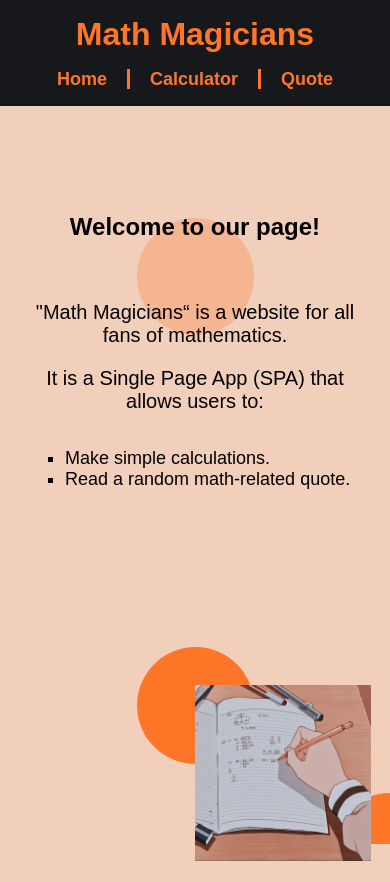
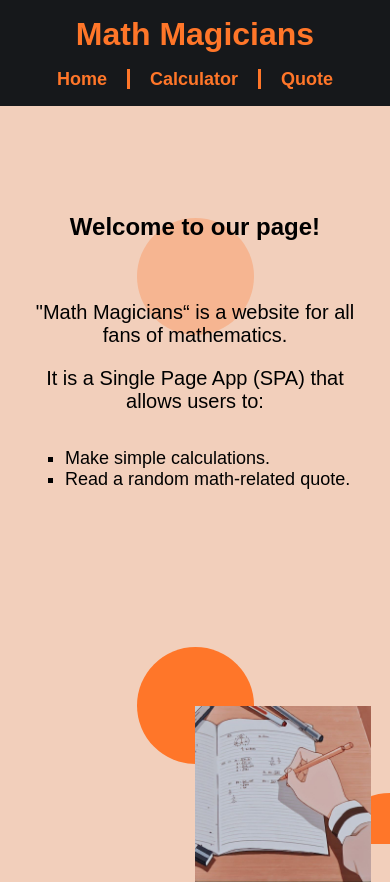
Before and after one commit to NatiG25/math-magicians, a React (Create React App) app: page / in a window 390 px wide. Before the commit the page ends 861 px from the top, so only its background shows below. Built offline with nearby package versions, Linux system fonts and the light colour scheme.

Commit message:
Add enough bottom value for the home img

```diff
--- a/src/calculator.css
+++ b/src/calculator.css
@@ -394,7 +394,7 @@ nav > a:hover {
 
   .home-img {
     width: 45%;
-    bottom: -2%;
+    bottom: -4.5%;
   }
 
   .calculator-container {
```
